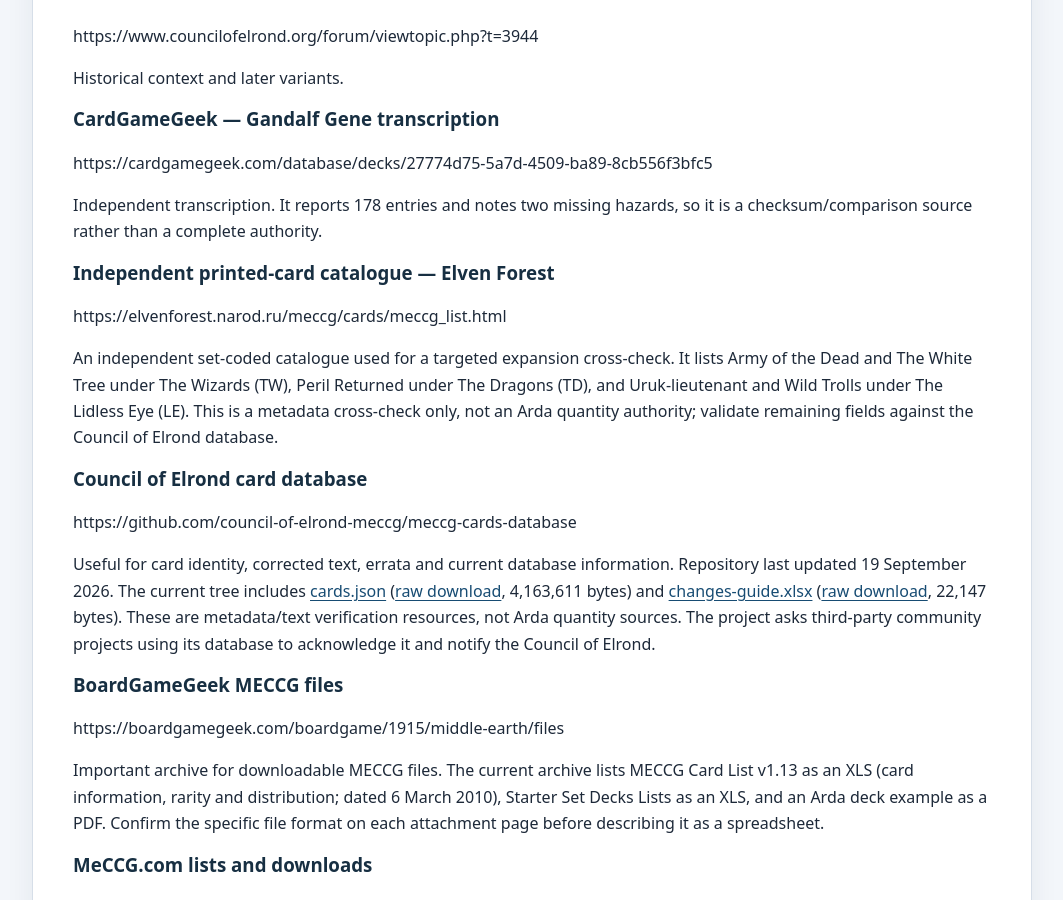
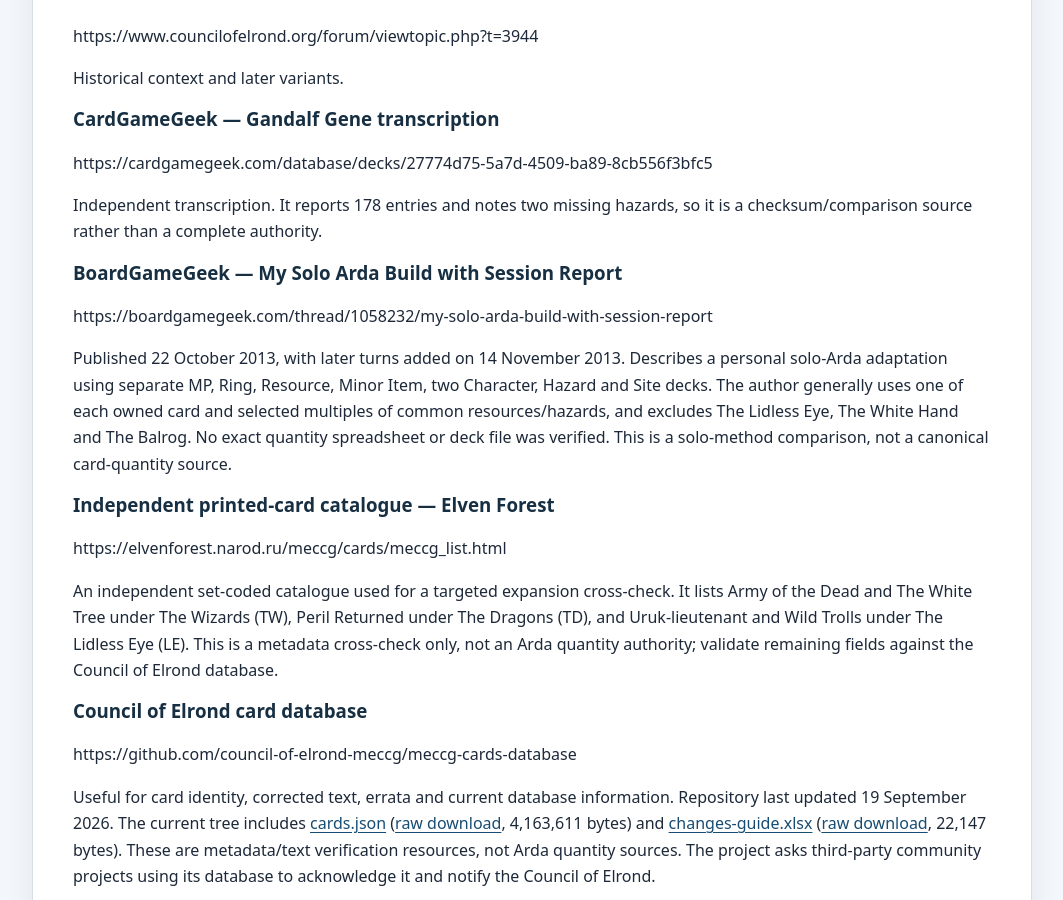
Before and after one commit to JamSpot/meccg-arda-master-database, a Jekyll site: the page built from docs/sources.md, in a window 1280 px wide and 900 px high, scrolled down 610 px. Shown: the whole window, without its empty margins (108-1171 px from the left). Built offline with Jekyll 4.4.1, drawn with Linux system fonts in a browser that asks for light colours; our own code applies the rules of GitHub Pages for plain Markdown files; some of the changed text lies outside the part shown.

Commit message:
Add solo Arda build to source register

```diff
--- a/docs/sources.md
+++ b/docs/sources.md
@@ -16,6 +16,12 @@ Historical context and later variants.
 https://cardgamegeek.com/database/decks/27774d75-5a7d-4509-ba89-8cb556f3bfc5
 
 Independent transcription. It reports 178 entries and notes two missing hazards, so it is a checksum/comparison source rather than a complete authority.
+
+
+### BoardGameGeek — My Solo Arda Build with Session Report
+https://boardgamegeek.com/thread/1058232/my-solo-arda-build-with-session-report
+
+Published 22 October 2013, with later turns added on 14 November 2013. Describes a personal solo-Arda adaptation using separate MP, Ring, Resource, Minor Item, two Character, Hazard and Site decks. The author generally uses one of each owned card and selected multiples of common resources/hazards, and excludes The Lidless Eye, The White Hand and The Balrog. No exact quantity spreadsheet or deck file was verified. This is a solo-method comparison, not a canonical card-quantity source.
 
 ### Independent printed-card catalogue — Elven Forest
 https://elvenforest.narod.ru/meccg/cards/meccg_list.html
@@ -67,9 +73,9 @@ Supports Arda-format play, card browsing, deckbuilding and importing. Its README
 [ARDA with Dream cards — The Houses of the North](https://councilofelrond.org/forum/viewtopic.php?t=4531) is an itemized, 888-card Dwarf-themed Arda list. The post was first published in November 2021 and last edited in July 2025. It groups cards by pile and records quantities/set codes, but includes Dream Cards, optional UEPs and some unreleased-set experiments. Keep it as a separate variant; it is not a standard Hero Arda quantity authority and is not a downloadable spreadsheet.
 
 ### Latest source-watch note
-[Source watch — 27 October 2026](research-watch-2026-10-27.html) records the official card-database download artifacts, recent community discussion leads and expansion corrections supported by the independent catalogue.
+[Source watch — 28 October 2026](research-watch-2026-10-28.html) records the 2013 solo-Arda build and compares its pile structure with the canonical Gandalf Gene format.
 
-Previous watches: [26 October 2026](research-watch-2026-10-26.html), [25 October 2026](research-watch-2026-10-25.html) and [24 October 2026](research-watch-2026-10-24.html)
+Previous watches: [27 October 2026](research-watch-2026-10-27.html), [26 October 2026](research-watch-2026-10-26.html), [25 October 2026](research-watch-2026-10-25.html) and [24 October 2026](research-watch-2026-10-24.html)
 
 
 ## Source hierarchy
```
